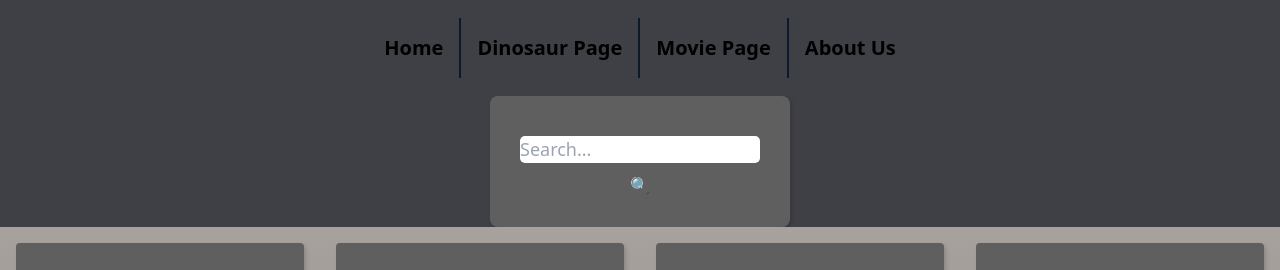
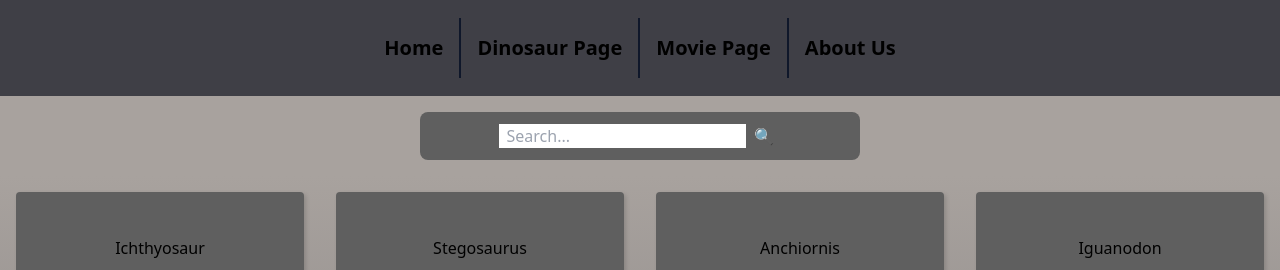
Before and after one commit to losttherexo/phase-2-project, a React (Create React App) app in the folder phase-2-project/: page /dinos in a window 1280 px wide. Shown: the top 270 px of the page. Built offline with nearby package versions, Linux system fonts and the light colour scheme; data requests are answered from the project's data file.

Commit message:
more css :P

```diff
--- a/phase-2-project/src/components/Dinos.js
+++ b/phase-2-project/src/components/Dinos.js
@@ -82,8 +82,10 @@ function Dinos () {
 
     return (
         <>
+            <div className='bg-stone-400' >
             <Search searcher={searchDinos} />
             <DinoContainer array={searchQuery === ''? dinoArray : searchArr} displayDino={displayDinos}/>
+            </div>
             <div className='flex justify-center'>
                 <div onClick={() =>setHideSpec(true)} hidden={hideSpec} className='m-5 dinoSpecs text-center'>
                     <h1 className='text-2xl m-3 font-bold text-center'>{dinoDisp.name}</h1>
--- a/phase-2-project/src/components/Search.js
+++ b/phase-2-project/src/components/Search.js
@@ -15,10 +15,10 @@ function Search ({searcher}) {
     }
 
     return (
-        <div className='search'>
-            <form className="form-box" onSubmit={handleSubmit}>
-                <input onChange={e => handleChange(e.target.value)} value={searchQ} name="searchQ" type="text" placeholder="Search..." />
-                <span><button type='submit'>🔍</button></span>
+        <div className='search py-4' >
+            <form className="flex justify-center py-3 bg-[#5F5F5F] mx-[420px] rounded-lg" onSubmit={handleSubmit}>
+                <input className='px-2' onChange={e => handleChange(e.target.value)} value={searchQ} name="searchQ" type="text" placeholder="Search..." />
+                <span className='px-2' ><button type='submit'>🔍</button></span>
             </form>
         </div>
     )
```
